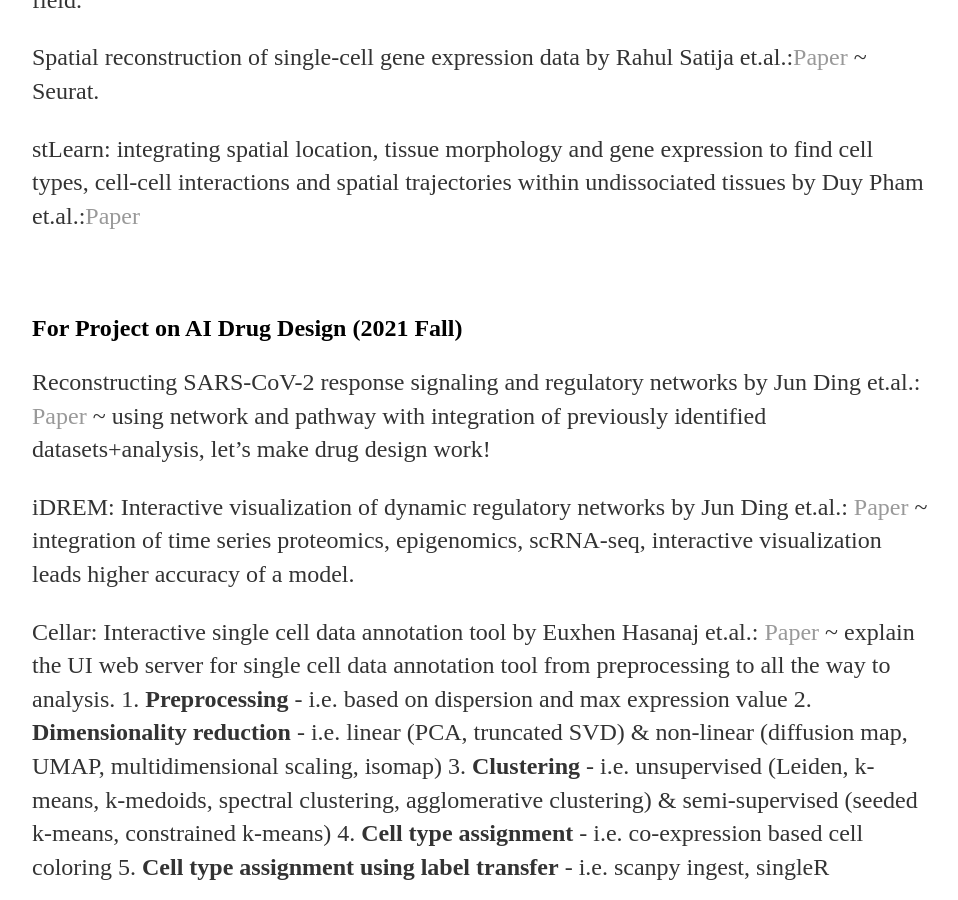
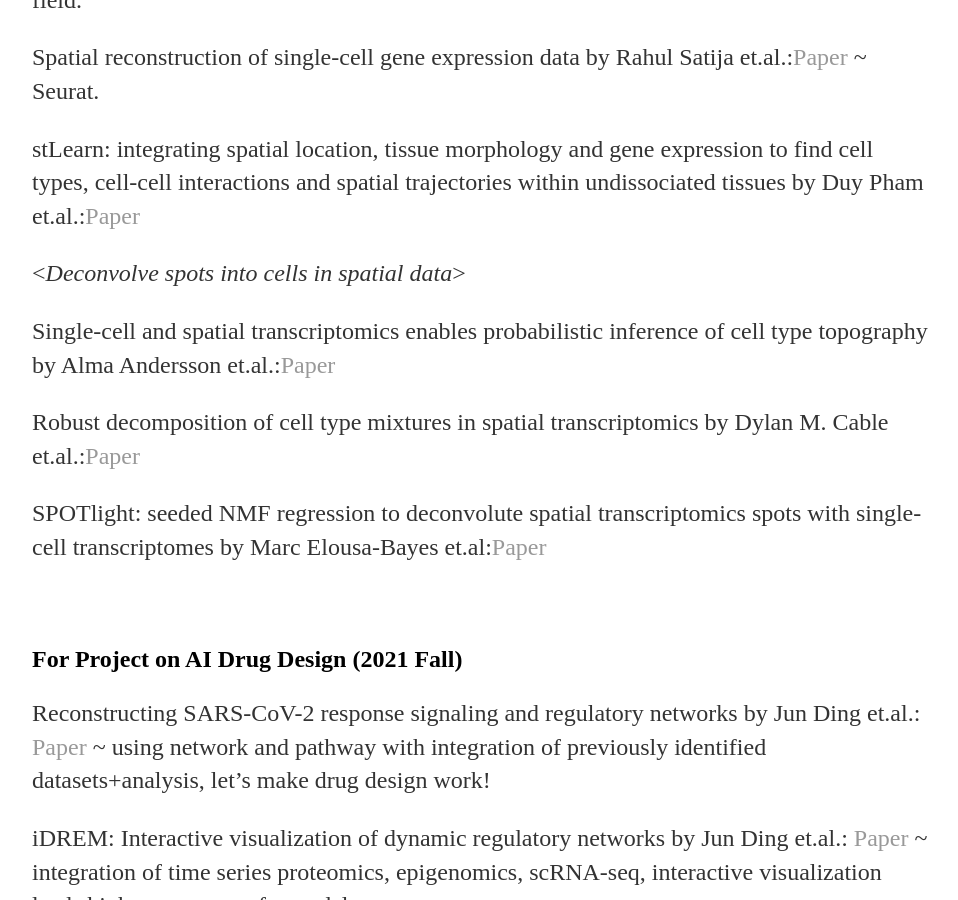
Before and after one commit to yjkweon24/yjkweon24.github.io, a Jekyll site: the page built from _posts/2019-03-16-Academic.md, in a window 1280 px wide and 900 px high, scrolled down 3406 px. Shown: the whole window, without its empty margins (160-1118 px from the left). Built offline with Jekyll 4.4.1, drawn with Linux system fonts in a browser that asks for light colours.

Commit message:
Update 2019-03-16-Academic.md

```diff
--- a/_posts/2019-03-16-Academic.md
+++ b/_posts/2019-03-16-Academic.md
@@ -82,6 +82,14 @@
 Spatial reconstruction of single-cell gene expression data by Rahul Satija et.al.:[Paper](https://www.nature.com/articles/nbt.3192) ~ Seurat.
 
 stLearn: integrating spatial location, tissue morphology and gene expression to find cell types, cell-cell interactions and spatial trajectories within undissociated tissues by Duy Pham et.al.:[Paper](https://www.biorxiv.org/content/10.1101/2020.05.31.125658v1.full.pdf)
+
+<*Deconvolve spots into cells in spatial data*>
+
+Single-cell and spatial transcriptomics enables probabilistic inference of cell type topography by Alma Andersson et.al.:[Paper](https://www.nature.com/articles/s42003-020-01247-y)
+
+Robust decomposition of cell type mixtures in spatial transcriptomics by Dylan M. Cable et.al.:[Paper](https://www.nature.com/articles/s41587-021-00830-w)
+
+SPOTlight: seeded NMF regression to deconvolute spatial transcriptomics spots with single-cell transcriptomes by Marc Elousa-Bayes et.al:[Paper](https://academic.oup.com/nar/article/49/9/e50/6129341)
 
 
 <br>
```
